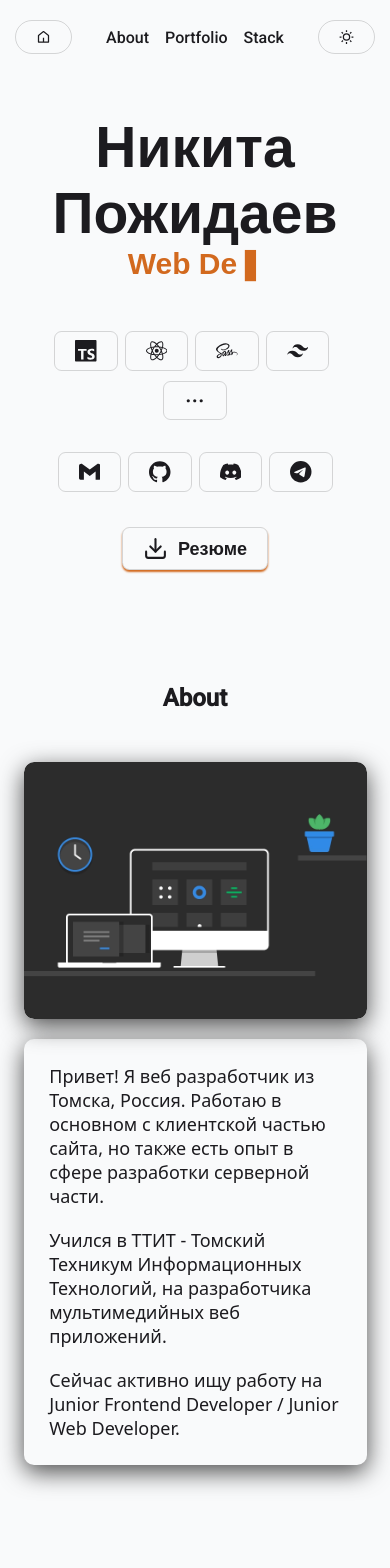
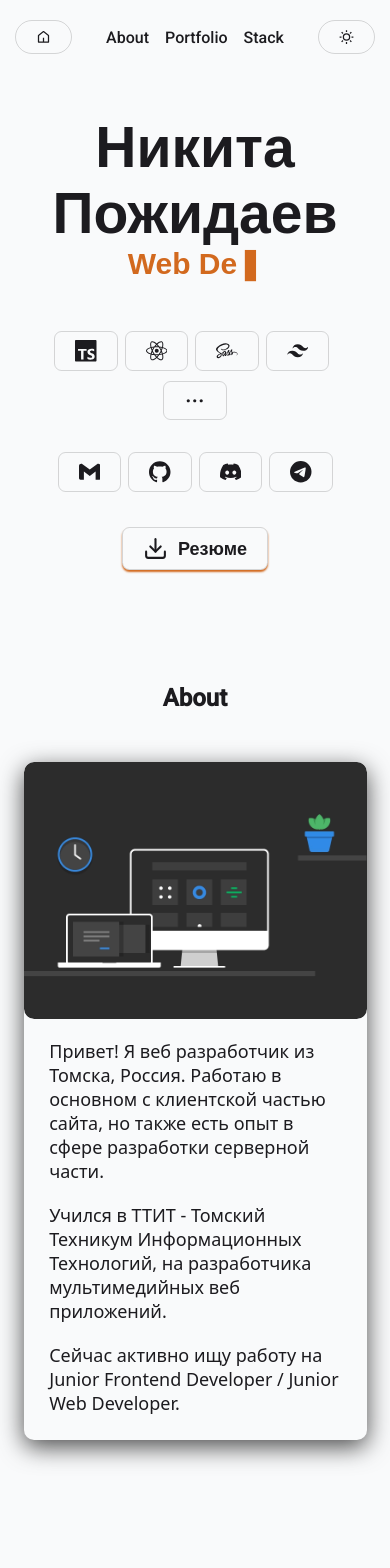
Before and after one commit to Innovavtion/portfolio, a Next.js app: page / in a window 390 px wide. Shown: the top 1568 px of the page. Built offline with nearby package versions, Linux system fonts and the light colour scheme.

Commit message:
update: about, portfolio -> adaptive card

```diff
--- a/components/Section/About/About.module.scss
+++ b/components/Section/About/About.module.scss
@@ -91,15 +91,22 @@
     flex-direction: column-reverse;
     align-items: center;
 
+    box-shadow: 0px 7px 25px rgba(0, 0, 0, 0.7);
+    border-radius: 10px;
+
+    max-width: 500px;
+
     .AboutText {
       width: 100%;
       max-width: 500px;
-      padding: 25px 0;
+      padding: 0 0 25px 0;
+      box-shadow: none;
     }
 
     .AboutImage {
       width: 100%;
       max-width: 500px;
+      box-shadow: none;
     }
   }
 }
--- a/components/Section/Portfolio/Portfolio.module.scss
+++ b/components/Section/Portfolio/Portfolio.module.scss
@@ -202,7 +202,7 @@
       max-width: 500px;
       width: 100%;
       height: 100%;
-      padding: 15px 0 35px 0;
+      padding: 0px 0 25px 0;
 
       box-shadow: none;
 
```
